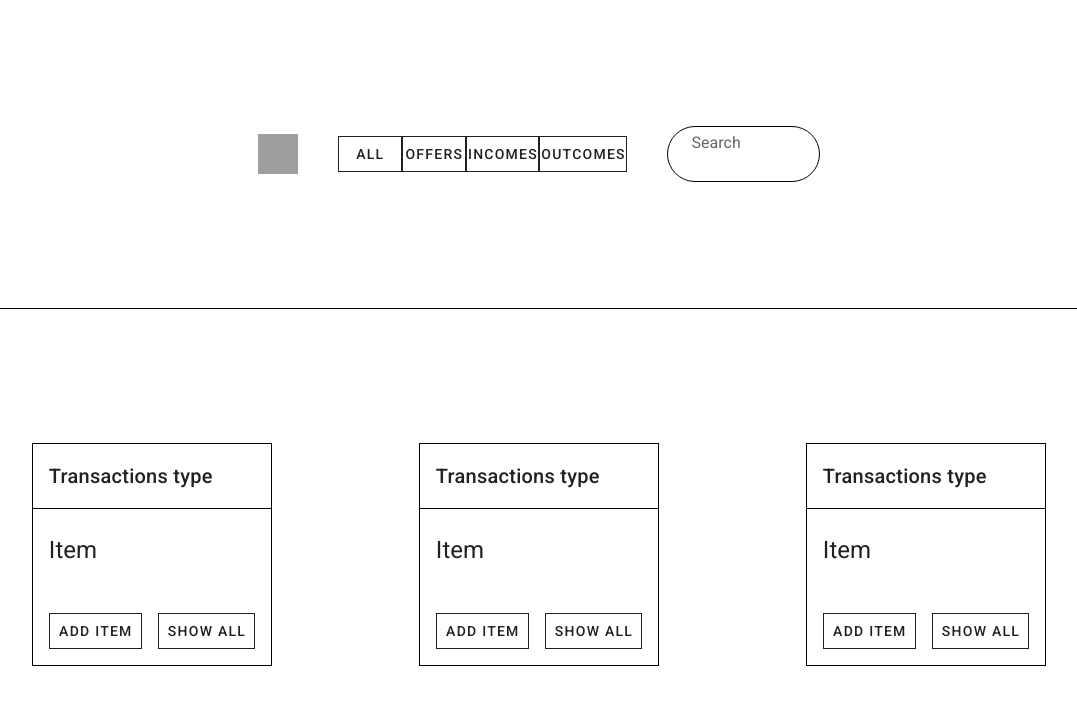
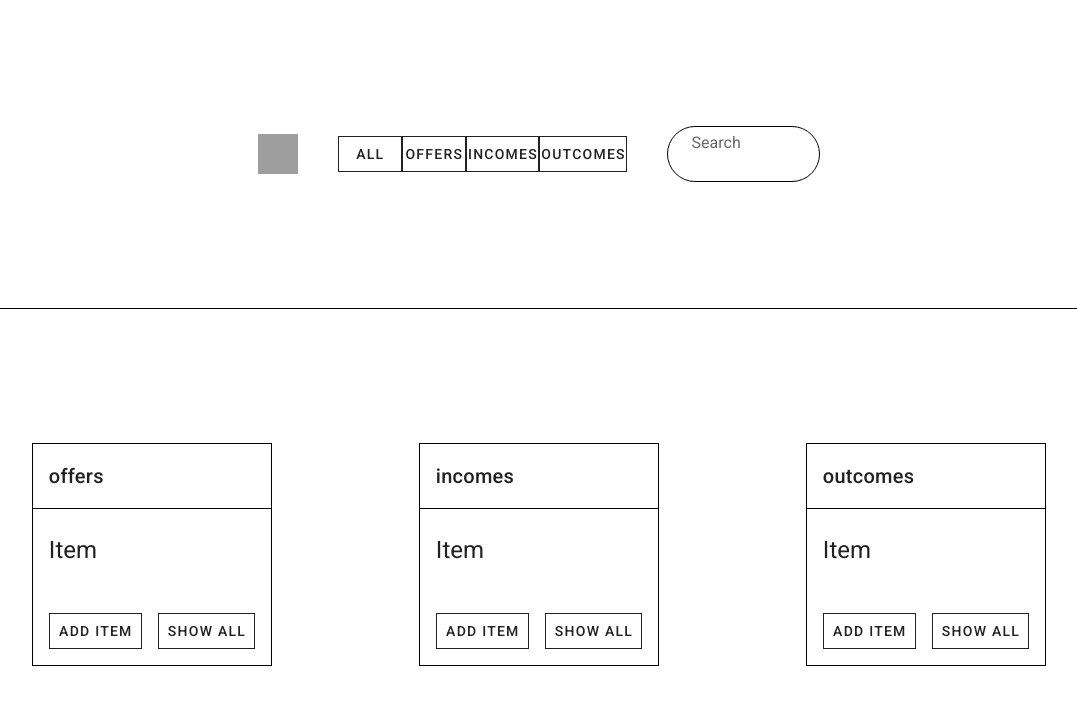
Before and after one commit to bax-uva/code-task, a Vue app: page / in a window 1280 px wide. Shown: the top 704 px of the page, without its empty margins (101-1178 px from the left). Built offline with nearby package versions, Linux system fonts and the light colour scheme; grey boxes are pictures that could not be loaded.

Commit message:
conditional rendering of Transactions component

```diff
--- a/src/App.vue
+++ b/src/App.vue
@@ -3,9 +3,21 @@
     <Header :items="items" />
     <v-content class="d-flex align-center">
       <v-container class="d-flex justify-space-around align-center">
-        <Transactions />
-        <Transactions />
-        <Transactions />
+        <Transactions v-show="chosenFilter == 'offers'" :category="'offers'" />
+        <Transactions
+          v-show="chosenFilter == 'incomes'"
+          :category="'incomes'"
+        />
+        <Transactions
+          v-show="chosenFilter == 'outcomes'"
+          :category="'outcomes'"
+        />
+        <Transactions
+          v-show="chosenFilter == 'all'"
+          v-bind:key="category"
+          v-for="category in categories"
+          :category="category"
+        />
       </v-container>
     </v-content>
   </v-app>
@@ -22,8 +34,12 @@ export default {
     Header,
     Transactions
   },
-  data: () => ({
-    items
-  })
+  data: () => {
+    return {
+      items,
+      chosenFilter: "all",
+      categories: ["offers", "incomes", "outcomes"]
+    };
+  }
 };
 </script>
--- a/src/components/Transactions.vue
+++ b/src/components/Transactions.vue
@@ -1,8 +1,8 @@
 <template>
   <v-card style="border:1px solid black;" tile outlined>
-    <v-card-title style="border-bottom:1px solid black;"
-      >Transactions type</v-card-title
-    >
+    <v-card-title style="border-bottom:1px solid black;">{{
+      category
+    }}</v-card-title>
     <ItemList />
     <v-card-actions>
       <AddButton />
@@ -22,6 +22,7 @@ export default {
     ItemList,
     AddButton,
     ShowAllButton
-  }
+  },
+  props: ["category"]
 };
 </script>
```
